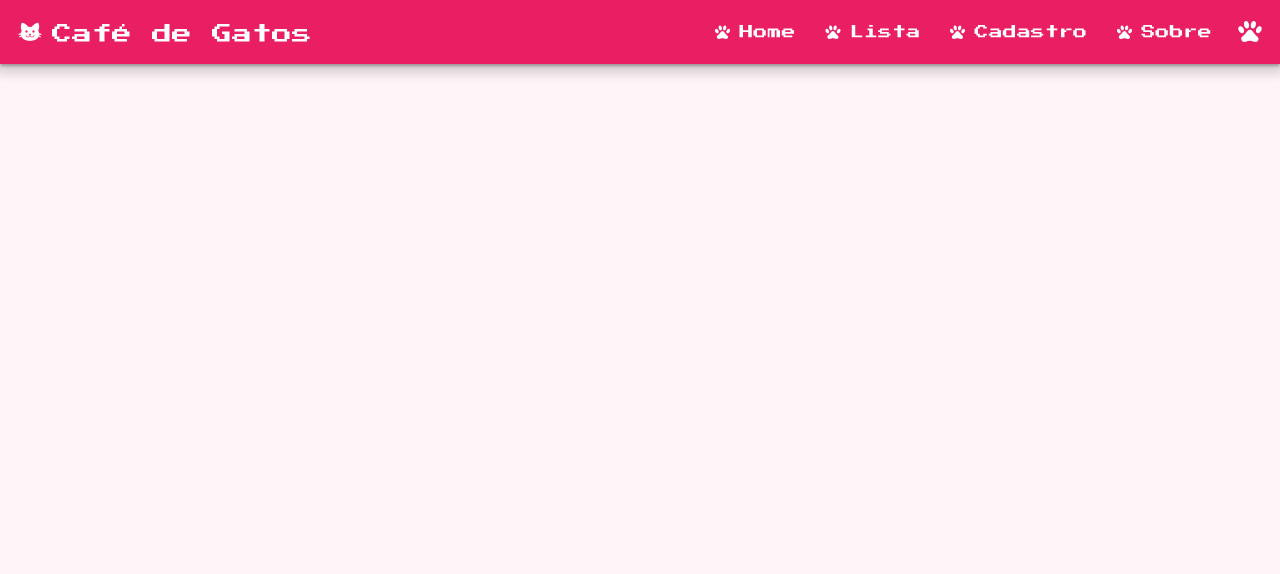
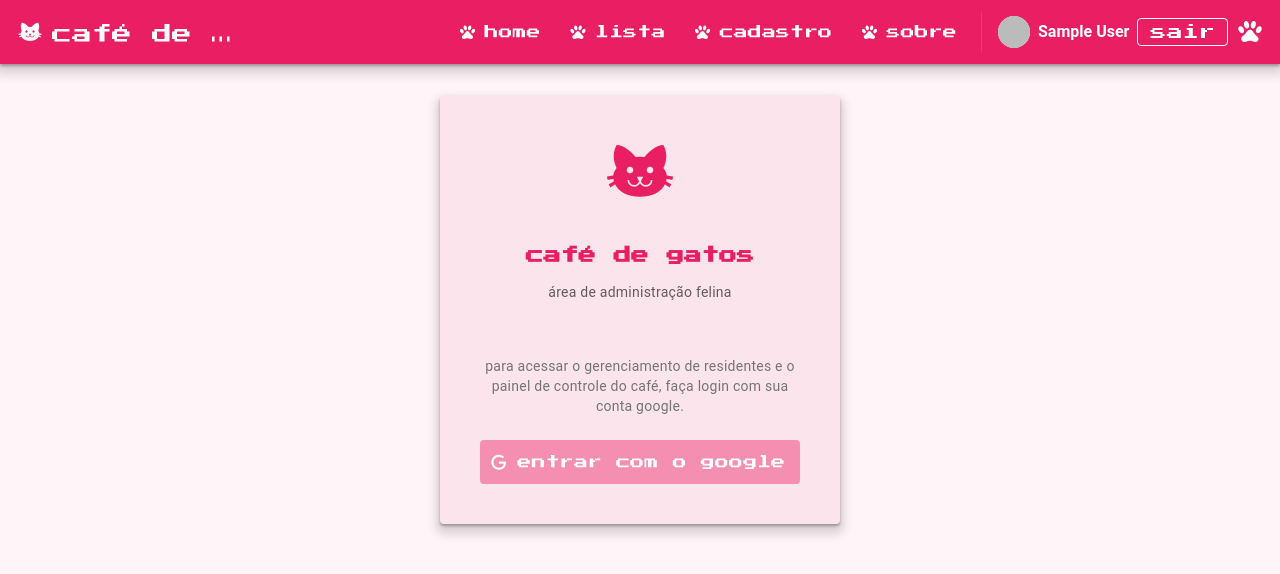
Before and after one commit to daniele-senko/cafe-de-gatos, a Vue app: page /login in a window 1280 px wide. Shown: the top 574 px of the page. Built offline with nearby package versions, Linux system fonts and the light colour scheme; no server answers; sample sign-in values are in the browser's storage; a small style sheet from the web is missing.

Commit message:
feat: implement core frontend structure including authentication, routing, and Firebase integration

```diff
--- a/package.json
+++ b/package.json
@@ -13,6 +13,8 @@
   "dependencies": {
     "@fontsource/roboto": "^5.2.10",
     "@mdi/font": "7.4.47",
+    "firebase": "^12.14.0",
+    "pinia": "^3.0.4",
     "vue": "^3.5.30",
     "vue-router": "^5.1.0",
     "vuetify": "^4.0.2"
--- a/src/App.vue
+++ b/src/App.vue
@@ -4,17 +4,74 @@
       <v-icon class="ml-4" size="large">mdi-cat</v-icon>
 
       <v-app-bar-title class="pixel-font mt-1 ml-2">
-        Café de Gatos
+        café de gatos
       </v-app-bar-title>
 
       <v-spacer></v-spacer>
 
-      <v-btn to="/" variant="text" class="pixel-font text-caption" prepend-icon="mdi-paw">Home</v-btn>
-      <v-btn to="/lista" variant="text" class="pixel-font text-caption" prepend-icon="mdi-paw">Lista</v-btn>
-      <v-btn to="/cadastro" variant="text" class="pixel-font text-caption" prepend-icon="mdi-paw">Cadastro</v-btn>
-      <v-btn to="/sobre" variant="text" class="pixel-font text-caption" prepend-icon="mdi-paw">Sobre</v-btn>
+      <v-btn
+        to="/"
+        variant="text"
+        class="pixel-font text-caption"
+        prepend-icon="mdi-paw"
+        >home</v-btn
+      >
+      <v-btn
+        to="/lista"
+        variant="text"
+        class="pixel-font text-caption"
+        prepend-icon="mdi-paw"
+        >lista</v-btn
+      >
+      <v-btn
+        to="/cadastro"
+        variant="text"
+        class="pixel-font text-caption"
+        prepend-icon="mdi-paw"
+        >cadastro</v-btn
+      >
+      <v-btn
+        to="/sobre"
+        variant="text"
+        class="pixel-font text-caption"
+        prepend-icon="mdi-paw"
+        >sobre</v-btn
+      >
 
-      <v-icon class="mr-4 ml-2" size="large">mdi-paw</v-icon>
+      <v-divider vertical class="mx-2 my-3" color="white"></v-divider>
+
+      <div v-if="authStore.usuarioLogado" class="d-flex align-center ml-2 mr-2">
+        <v-avatar size="32" class="mr-2">
+          <v-img
+            :src="authStore.usuarioLogado.photoURL ?? ''"
+            alt="foto do usuário"
+          ></v-img>
+        </v-avatar>
+        <span class="text-caption font-weight-bold mr-2 text-white">{{
+          authStore.usuarioLogado.displayName
+        }}</span>
+        <v-btn
+          variant="outlined"
+          size="small"
+          color="white"
+          class="pixel-font text-caption"
+          @click="executarLogout"
+        >
+          sair
+        </v-btn>
+      </div>
+
+      <v-btn
+        v-else
+        variant="elevated"
+        color="secondary"
+        class="pixel-font text-caption ml-2 mr-2"
+        @click="executarLogin"
+      >
+        login
+      </v-btn>
+
+      <v-icon class="mr-4" size="large">mdi-paw</v-icon>
     </v-app-bar>
 
     <v-main>
@@ -26,32 +83,52 @@
 </template>
 
 <script setup lang="ts">
-// Lógica do App
+import { useRouter } from "vue-router";
+// Aqui eu importo a store global do Pinia com nossos métodos de autenticação do Firebase
+import { useAuthStore } from "./store/auth";
+
+const router = useRouter();
+const authStore = useAuthStore();
+
+// Eu criei este método para aguardar a promessa de login do Google e redirecionar para a Home após o sucesso
+async function executarLogin() {
+  try {
+    await authStore.loginComGoogle();
+    router.push("/");
+  } catch (error) {
+    console.error("erro ao realizar login pela navbar:", error);
+  }
+}
+
+// Aqui eu implementei o logout que desconecta o usuário e o devolve para a tela de login protegida
+async function executarLogout() {
+  try {
+    await authStore.logout();
+    router.push("/login");
+  } catch (error) {
+    console.error("erro ao realizar logout pela navbar:", error);
+  }
+}
 </script>
 
 <style>
-/* Importação da fonte 8-bit do Google Fonts (Press Start 2P) */
-@import url('https://fonts.googleapis.com/css2?family=Press+Start+2P&display=swap');
+@import url("https://fonts.googleapis.com/css2?family=Press+Start+2P&display=swap");
 
-/* Classe utilitária para aplicar a fonte 8-bit */
 .pixel-font {
-  font-family: 'Press Start 2P', monospace !important;
+  font-family: "Press Start 2P", monospace !important;
 }
 
-/* Aplicando a fonte pixelada nos títulos principais e botões para consistência 8-bit */
 h1,
 .v-card-title,
 .v-btn__content {
-  font-family: 'Press Start 2P', monospace !important;
+  font-family: "Press Start 2P", monospace !important;
 }
 
-/* Ajuste específico para h1 para não ficar gigante com essa fonte */
 h1 {
   font-size: 1.5rem !important;
   line-height: 2 !important;
 }
 
-/* Ajuste específico para títulos de cards */
 .v-card-title {
   font-size: 1.1rem !important;
 }
--- /dev/null
+++ b/src/firebase.ts
@@ -0,0 +1,18 @@
+import { initializeApp } from "firebase/app";
+import { getFirestore } from "firebase/firestore";
+import { getAuth, GoogleAuthProvider } from "firebase/auth";
+
+const firebaseConfig = {
+  apiKey: "AIzaSyB5WEN1Bsu-t30onVnk1nNvJtwOob4IqM4",
+  authDomain: "cafe-de-gatos-app.firebaseapp.com",
+  projectId: "cafe-de-gatos-app",
+  storageBucket: "cafe-de-gatos-app.firebasestorage.app",
+  messagingSenderId: "344429497500",
+  appId: "1:344429497500:web:f03363fd2f9fec37917159",
+};
+
+const app = initializeApp(firebaseConfig);
+
+export const db = getFirestore(app);
+export const auth = getAuth(app);
+export const provider = new GoogleAuthProvider();
--- /dev/null
+++ b/src/pages/Login.vue
@@ -0,0 +1,71 @@
+<template>
+  <v-container class="fill-height d-flex align-center justify-center">
+    <v-card
+      class="mx-auto pa-6 text-center"
+      max-width="400"
+      elevation="4"
+      color="surface"
+    >
+      <v-card-item class="justify-center">
+        <v-icon size="80" color="primary" class="mb-4">mdi-cat</v-icon>
+      </v-card-item>
+
+      <v-card-title
+        class="text-h5 font-weight-bold text-primary mb-2 pixel-font"
+      >
+        café de gatos
+      </v-card-title>
+
+      <v-card-subtitle class="text-body-2 mb-6">
+        área de administração felina
+      </v-card-subtitle>
+
+      <v-card-text>
+        <p class="text-body-2 text-grey-darken-1 mb-6">
+          para acessar o gerenciamento de residentes e o painel de controle do
+          café, faça login com sua conta google.
+        </p>
+
+        <v-btn
+          color="secondary"
+          size="large"
+          block
+          class="text-caption pixel-font text-white"
+          prepend-icon="mdi-google"
+          variant="flat"
+          @click="executarLogin"
+        >
+          entrar com o google
+        </v-btn>
+      </v-card-text>
+    </v-card>
+  </v-container>
+</template>
+
+<script setup lang="ts">
+import { useRouter } from "vue-router";
+import { useAuthStore } from "../store/auth";
+import { onMounted } from "vue";
+
+const router = useRouter();
+const authStore = useAuthStore();
+
+// Eu adicionei esta checagem de ciclo de vida: se o usuário já estiver autenticado e tentar acessar a tela de login,
+// eu o redireciono automaticamente para a página inicial, evitando redundância.
+onMounted(() => {
+  if (authStore.usuarioLogado) {
+    router.push("/");
+  }
+});
+
+// Eu criei este método assíncrono para tratar a promessa de login do provedor Google.
+async function executarLogin() {
+  try {
+    await authStore.loginComGoogle();
+    // Após a validação bem-sucedida no Firebase, eu redireciono o usuário para a Home
+    router.push("/");
+  } catch (error) {
+    console.error("erro ao realizar autenticação na tela de login:", error);
+  }
+}
+</script>
--- a/src/pages/Sobre.vue
+++ b/src/pages/Sobre.vue
@@ -20,11 +20,13 @@
                 <p class="text-body-1 text-black font-weight-bold mb-2">
                     Tema: Café de Gatos (Pixel Art Edition)
                 </p>
+
                 <p class="text-body-2 text-black">
                     Mini-aplicação desenvolvida para a disciplina de Frameworks Modernos para Desenvolvimento de
                     Sistemas (UNEMAT).
                     O sistema realiza o gerenciamento de residentes felinos, áreas do café e preferências dos clientes
-                    em memória, cumprindo todas as exigências do CRUD.
+                    com persistência real em banco de dados na nuvem (firebase firestore) e autenticação via google,
+                    cumprindo todas as exigências do CRUD.
                 </p>
             </v-card-text>
         </v-card>
@@ -32,4 +34,7 @@
     </v-container>
 </template>
 
-<script setup lang="ts"></script>
+<script setup lang="ts">
+// Este é um componente estático e puramente visual que eu criei para a apresentação do projeto.
+// Não há necessidade de importar funções do Firebase aqui, pois ele serve apenas como documentação.
+</script>
--- a/src/plugins/index.ts
+++ b/src/plugins/index.ts
@@ -10,8 +10,10 @@ import type { App } from 'vue'
 // Plugins
 import vuetify from './vuetify'
 import router from '../router'
+import { createPinia } from 'pinia'
 
 export function registerPlugins (app: App) {
   app.use(vuetify)
+  app.use(createPinia())
   app.use(router)
 }
--- a/src/router/index.ts
+++ b/src/router/index.ts
@@ -1,28 +1,42 @@
-// importamos as funções de roteamento do vue router
-import { createRouter, createWebHistory } from 'vue-router'
+import { createRouter, createWebHistory } from "vue-router";
+import { useAuthStore } from "../store/auth";
 
-// importamos os componentes que representam as páginas da nossa aplicação
-import Home from '../pages/Home.vue'
-import Lista from '../pages/Lista.vue'
-import Cadastro from '../pages/Cadastro.vue'
-import Sobre from '../pages/Sobre.vue'
+// Aqui eu importo as páginas do sistema
+import Home from "../pages/Home.vue";
+import Lista from "../pages/Lista.vue";
+import Cadastro from "../pages/Cadastro.vue";
+import Sobre from "../pages/Sobre.vue";
+import Login from "../pages/Login.vue";
 
-// definição das rotas: mapeamento entre a URL (path) e o componente visual
 const routes = [
-    { path: '/', component: Home },
-    { path: '/lista', component: Lista },
+  { path: "/login", component: Login },
+  { path: "/", component: Home, meta: { requerAuth: true } },
+  { path: "/lista", component: Lista, meta: { requerAuth: true } },
+  { path: "/cadastro/:id?", component: Cadastro, meta: { requerAuth: true } },
+  { path: "/sobre", component: Sobre, meta: { requerAuth: true } },
+];
 
-    // essa rota atende 2 propositos: criar e editar
-    // o parametro :id é opcional, por isso, criei duas definições de path apontando para o mesmo componente
-    { path: '/cadastro', component: Cadastro },
-    { path: '/cadastro/:id', component: Cadastro },
-    { path: '/sobre', component: Sobre }
-]
+const router = createRouter({
+  history: createWebHistory(),
+  routes,
+});
 
-// instanciamos o roteador utilizando o histórico padrão do navegador
-const router = createRouter({
-    history: createWebHistory(),
-    routes,
-})
+// Criei este guarda global de rotas para interceptar qualquer mudança de rota no sistema.
+// Ele verifica se a rota de destino exige autenticação através da propriedade 'meta.requerAuth'
+router.beforeEach((to, from, next) => {
+  const rotaExigeAutenticacao = to.matched.some(
+    (record) => record.meta.requerAuth,
+  );
+  const authStore = useAuthStore();
+  const estaAutenticado = authStore.usuarioLogado !== null;
+
+  // Se a rota exigir login e o usuário não estiver autenticado, eu barro o acesso e redireciono para o login
+  if (rotaExigeAutenticacao && !estaAutenticado) {
+    next("/login");
+  } else {
+    // Caso contrário, eu permito o fluxo de navegação normal
+    next();
+  }
+});
 
 export default router;
--- /dev/null
+++ b/src/store/auth.ts
@@ -0,0 +1,34 @@
+import { ref } from 'vue';
+import { defineStore } from 'pinia';
+import { auth, provider } from '../firebase';
+import { onAuthStateChanged, signInWithPopup, signOut, type User } from 'firebase/auth';
+
+export const useAuthStore = defineStore('auth', () => {
+    const usuarioLogado = ref<User | null>(null);
+
+    // Aqui eu uso o onAuthStateChanged para monitorar o estado de autenticação em tempo real,
+    // assim qualquer mudança no Firebase reflete imediatamente na nossa variável reativa.
+    onAuthStateChanged(auth, (user) => {
+        usuarioLogado.value = user;
+    });
+
+    async function loginComGoogle(): Promise<void> {
+        try {
+            await signInWithPopup(auth, provider);
+        } catch (error) {
+            console.error('Erro ao fazer login: ', error);
+            throw error;
+        }
+    }
+
+    async function logout(): Promise<void> {
+        try {
+            await signOut(auth);
+        } catch (error) {
+            console.error('Erro ao fazer logout: ', error);
+            throw error;
+        }
+    }
+
+    return { usuarioLogado, loginComGoogle, logout };
+});
```
Also changed, not shown: src/pages/Cadastro.vue (+96 -47 lines), src/pages/Home.vue (+53 -17 lines), src/pages/Lista.vue (+18 -12 lines), src/store/gatos.ts (+60 -37 lines), 1 other file (tests, documents, lock files or other folders).
